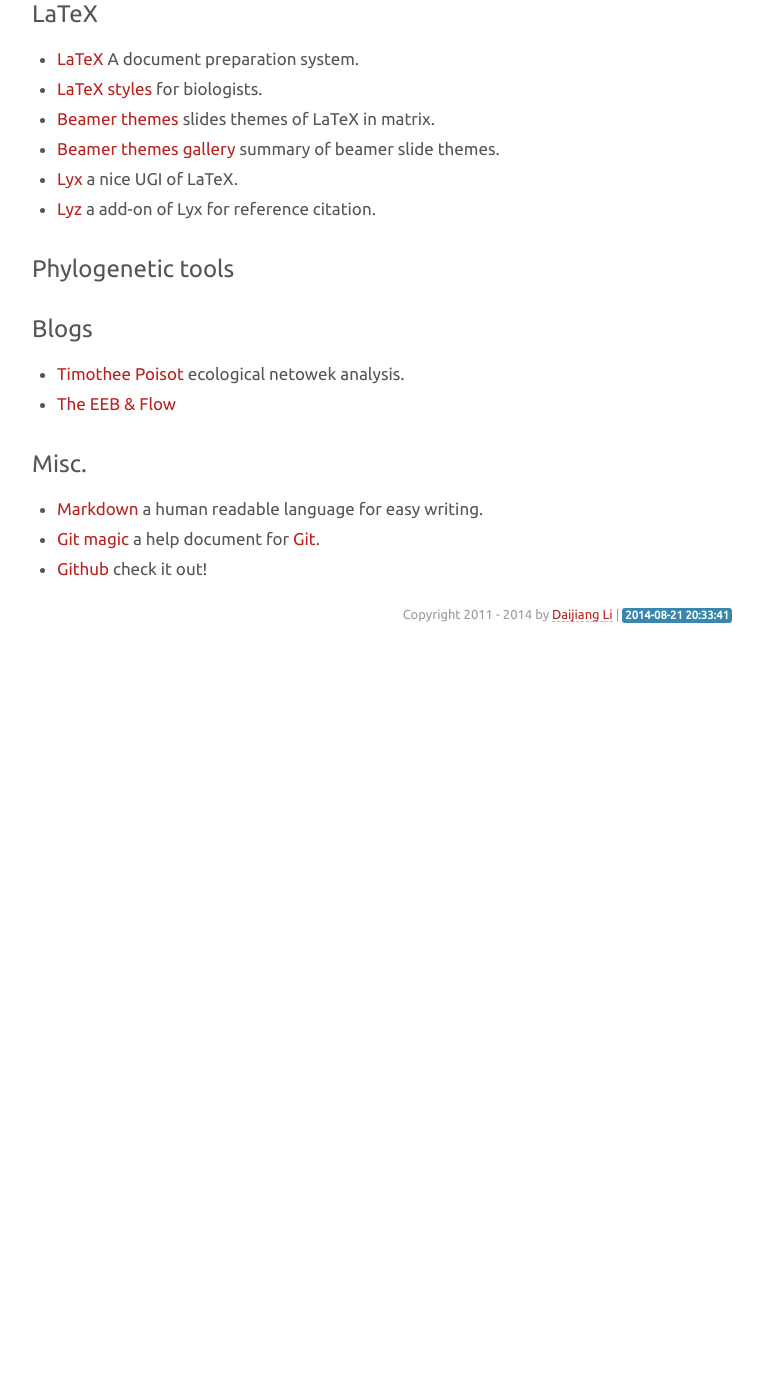
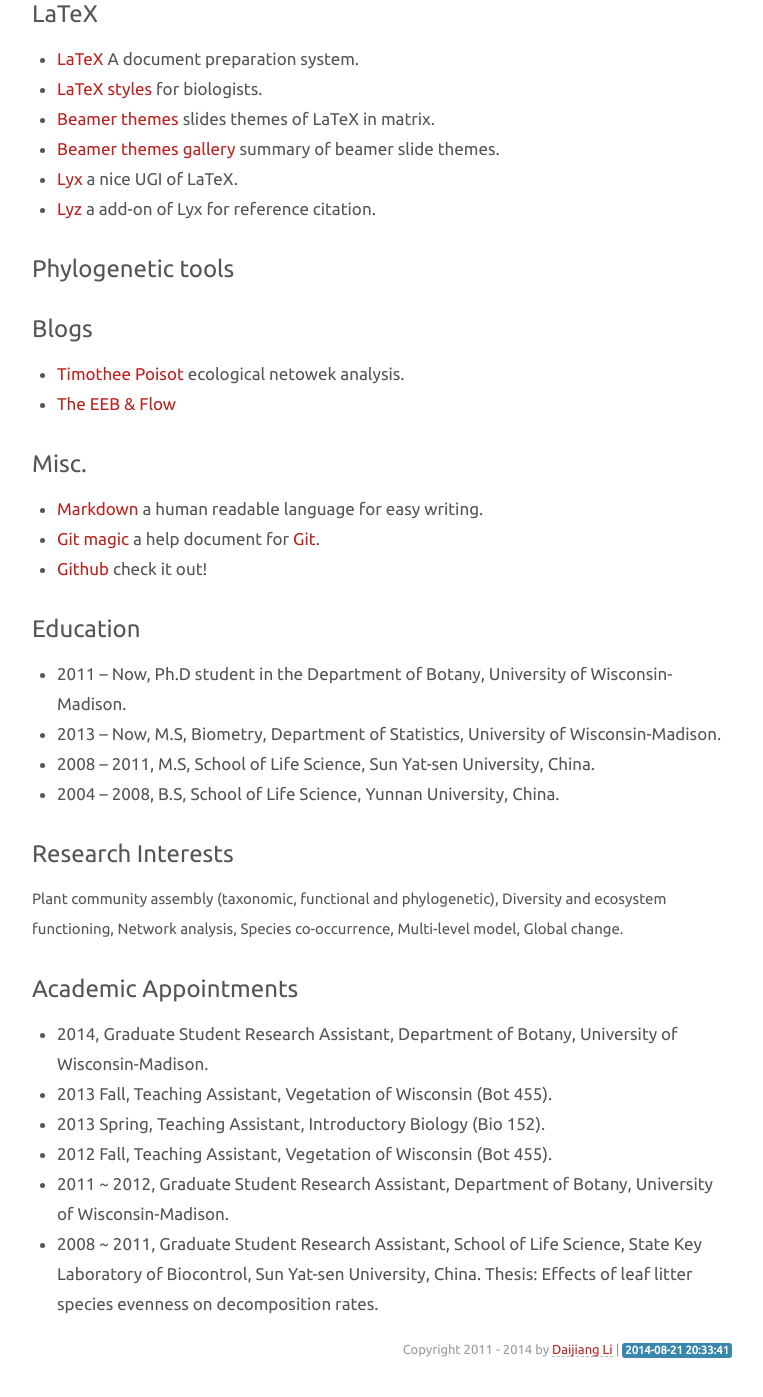
Before and after one commit to daijiang/Old-website, a Jekyll site: the page built from links.md, in a window 1280 px wide and 1400 px high, scrolled down 783 px. Shown: the top 1397 px of the window, without its empty margins (258-1021 px from the left). Built offline with Jekyll 4.4.1, drawn with Linux system fonts in a browser that asks for light colours; Markdown is read by kramdown in place of the engine named in the settings; before the commit the page ends 1448 px from its top, so only the background shows below that.

Commit message:
Update links.md

```diff
--- a/links.md
+++ b/links.md
@@ -55,3 +55,23 @@
 + [Markdown](http://daringfireball.net/projects/markdown/syntax) a human readable language for easy writing.
 + [Git magic](http://www-cs-students.stanford.edu/~blynn/gitmagic/) a help document for [Git](http://git-scm.com/).
 + [Github](https://github.com/) check it out!
+
+## Education
+
+- 2011 -- Now, Ph.D student in the Department of Botany, University of Wisconsin-Madison.
+- 2013 -- Now, M.S, Biometry, Department of Statistics, University of Wisconsin-Madison.
+- 2008 -- 2011, M.S, School of Life Science, Sun Yat-sen University, China.
+- 2004 -- 2008, B.S, School of Life Science, Yunnan University, China.
+
+## Research Interests
+
+Plant community assembly (taxonomic, functional and phylogenetic), Diversity and ecosystem functioning, Network analysis, Species co-occurrence, Multi-level model, Global change.
+
+## Academic Appointments
+
+- 2014, Graduate Student Research Assistant, Department of Botany, University of Wisconsin-Madison.
+- 2013 Fall, Teaching Assistant, Vegetation of Wisconsin (Bot 455).
+- 2013 Spring, Teaching Assistant, Introductory Biology (Bio 152).
+- 2012 Fall, Teaching Assistant, Vegetation of Wisconsin (Bot 455).
+- 2011 ~ 2012, Graduate Student Research Assistant, Department of Botany, University of Wisconsin-Madison.
+- 2008 ~ 2011, Graduate Student Research Assistant, School of Life Science, State Key Laboratory of Biocontrol, Sun Yat-sen University, China. Thesis: Effects of leaf litter species evenness on decomposition rates.
```
